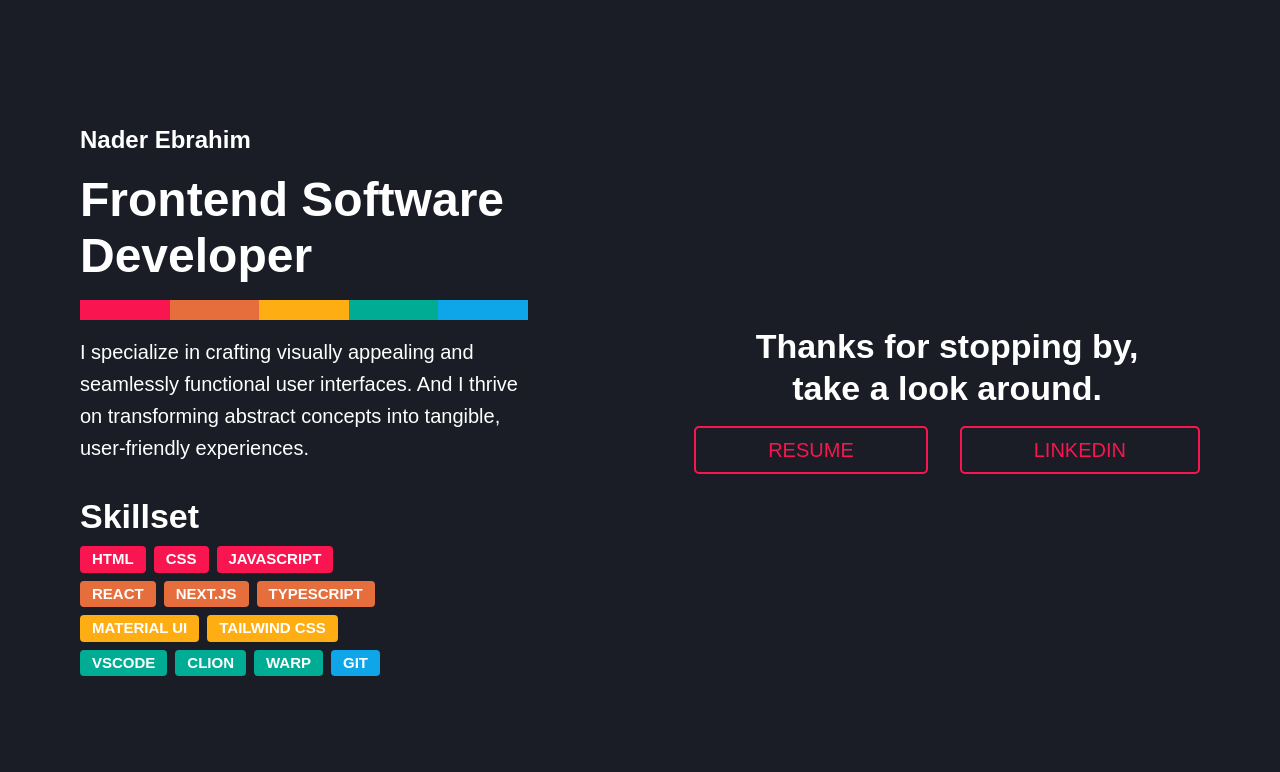
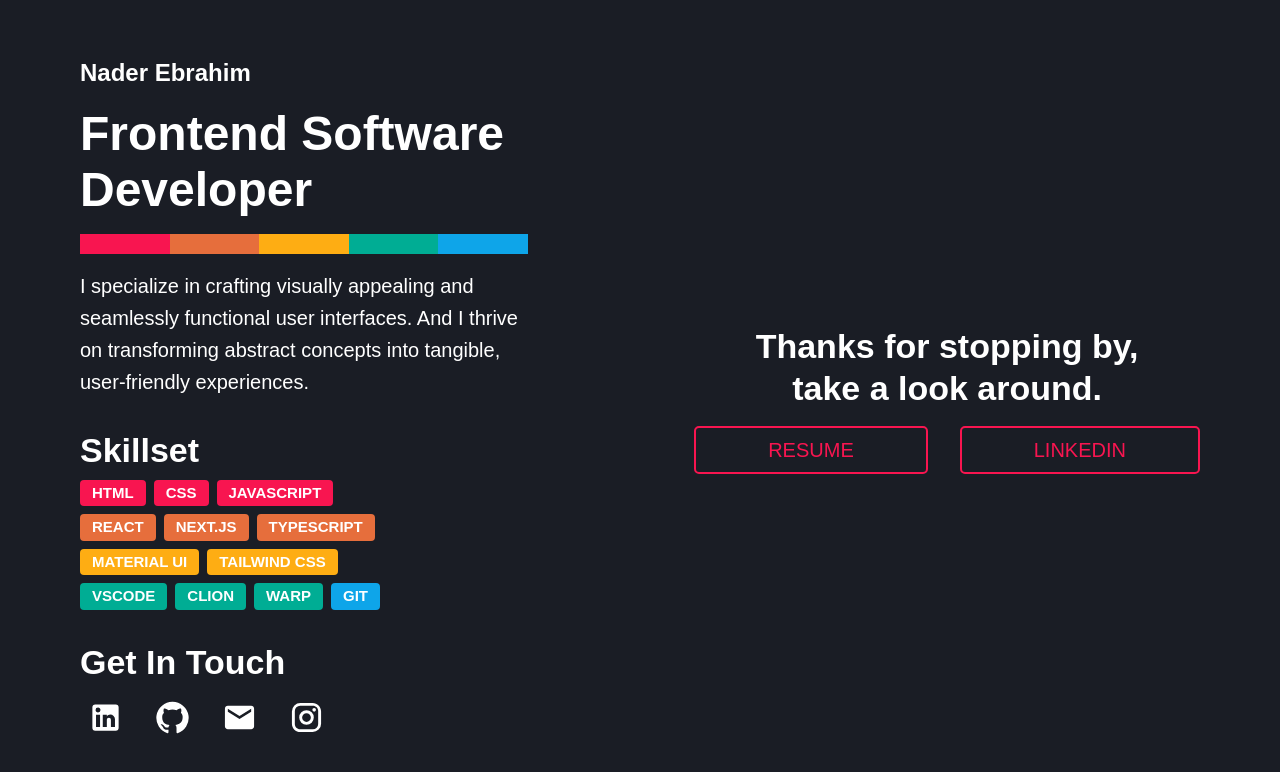
Before and after one commit to terminader7/portfolio, a Next.js app: page / in a window 1280 px wide. Shown: the top 772 px of the page. Built offline with nearby package versions, Linux system fonts and the light colour scheme.

Commit message:
added contact methods

```diff
--- a/pages/index.tsx
+++ b/pages/index.tsx
@@ -5,6 +5,11 @@ import LinkButton from "../components/LinkButton";
 import { useTheme } from "@mui/material";
 import MultiColorLine from "../components/MultiColorLine";
 import SkillChip from "../components/SkillChip";
+import LinkedInIcon from "@mui/icons-material/LinkedIn";
+import GitHubIcon from "@mui/icons-material/GitHub";
+import EmailIcon from "@mui/icons-material/Email";
+import InstagramIcon from "@mui/icons-material/Instagram";
+import IconButton from "@mui/material/IconButton";
 // import Image from "next/image";
 
 export default function Home() {
@@ -93,6 +98,79 @@ export default function Home() {
               <SkillChip label="Git" background={theme.palette.primary.blue} />
             </InlineContainer>
           </Box>
+          <Box>
+            <Typography variant="h4" fontWeight={600} marginBottom=".5rem">
+              Get In Touch
+            </Typography>
+            <InlineContainer gap="1rem">
+              <IconButton
+                onClick={() => {
+                  window.open(
+                    "https://www.linkedin.com/in/nader-ebrahim-28576b199/"
+                  );
+                }}
+              >
+                <LinkedInIcon
+                  fontSize="large"
+                  sx={{
+                    color: "common.white",
+                    ":hover": {
+                      transition: "all .2s ease-in-out",
+                      transform: "scale(1.2)",
+                    },
+                  }}
+                />
+              </IconButton>
+              <IconButton
+                onClick={() => {
+                  window.open("https://github.com/terminader7");
+                }}
+              >
+                <GitHubIcon
+                  fontSize="large"
+                  sx={{
+                    color: "common.white",
+                    ":hover": {
+                      transition: "all .2s ease-in-out",
+                      transform: "scale(1.2)",
+                    },
+                  }}
+                />
+              </IconButton>
+              <IconButton
+                onClick={() => {
+                  window.open("mailto:mohammed.n.ebrahim@gmail.com");
+                }}
+              >
+                <EmailIcon
+                  fontSize="large"
+                  sx={{
+                    color: "common.white",
+                    ":hover": {
+                      transition: "all .2s ease-in-out",
+                      transform: "scale(1.2)",
+                    },
+                  }}
+                />
+              </IconButton>
+              <IconButton
+                onClick={() => {
+                  window.open("https://www.instagram.com/the_terminader/");
+                }}
+              >
+                <InstagramIcon
+                  fontSize="large"
+                  sx={{
+                    color: "common.white",
+                    ":hover": {
+                      transition: "all .2s ease-in-out",
+                      transform: "scale(1.2)",
+                    },
+                  }}
+                />
+              </IconButton>
+            </InlineContainer>
+          </Box>
         </Box>
         <Box display="flex" flexDirection="column" gap="1rem">
           <Typography
```
